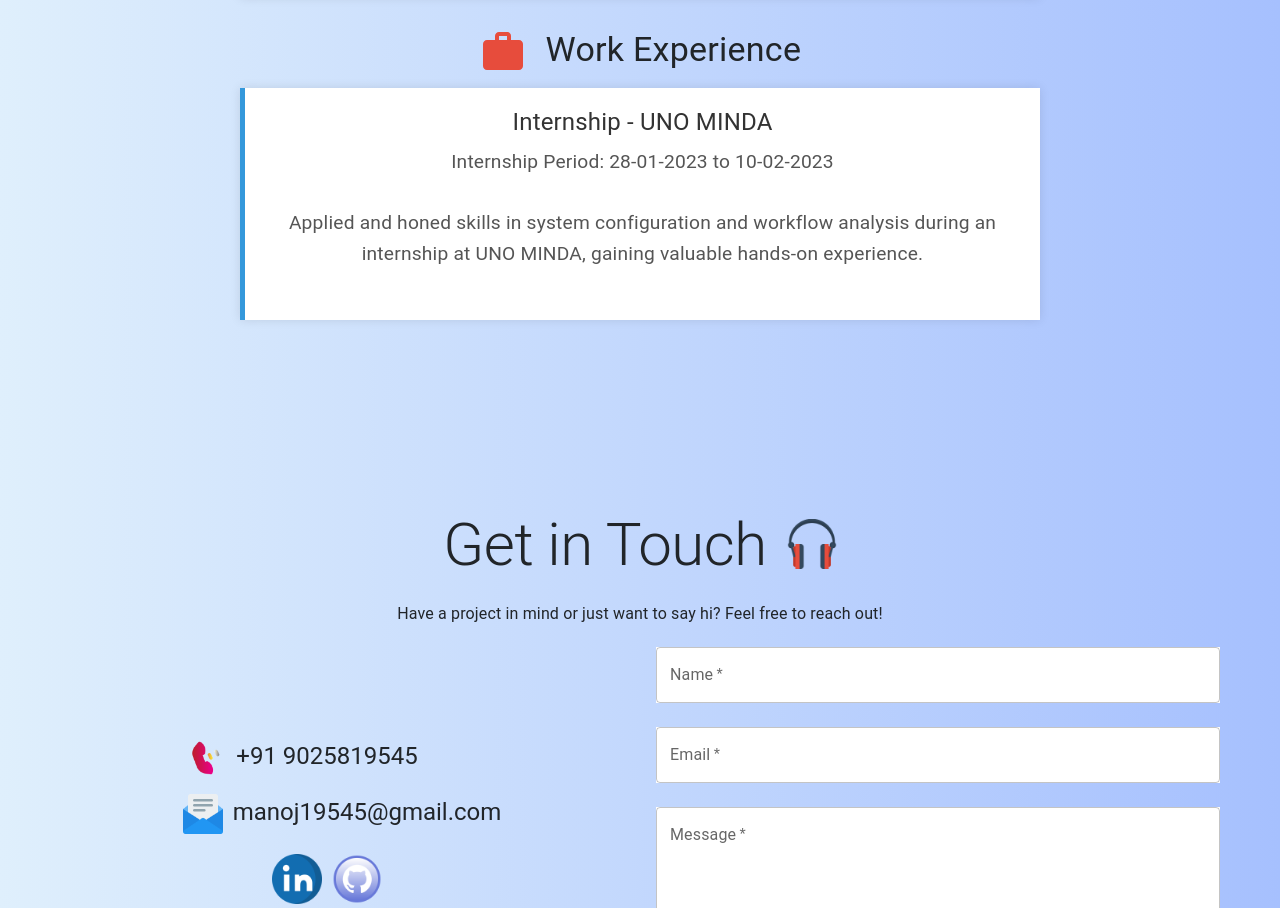
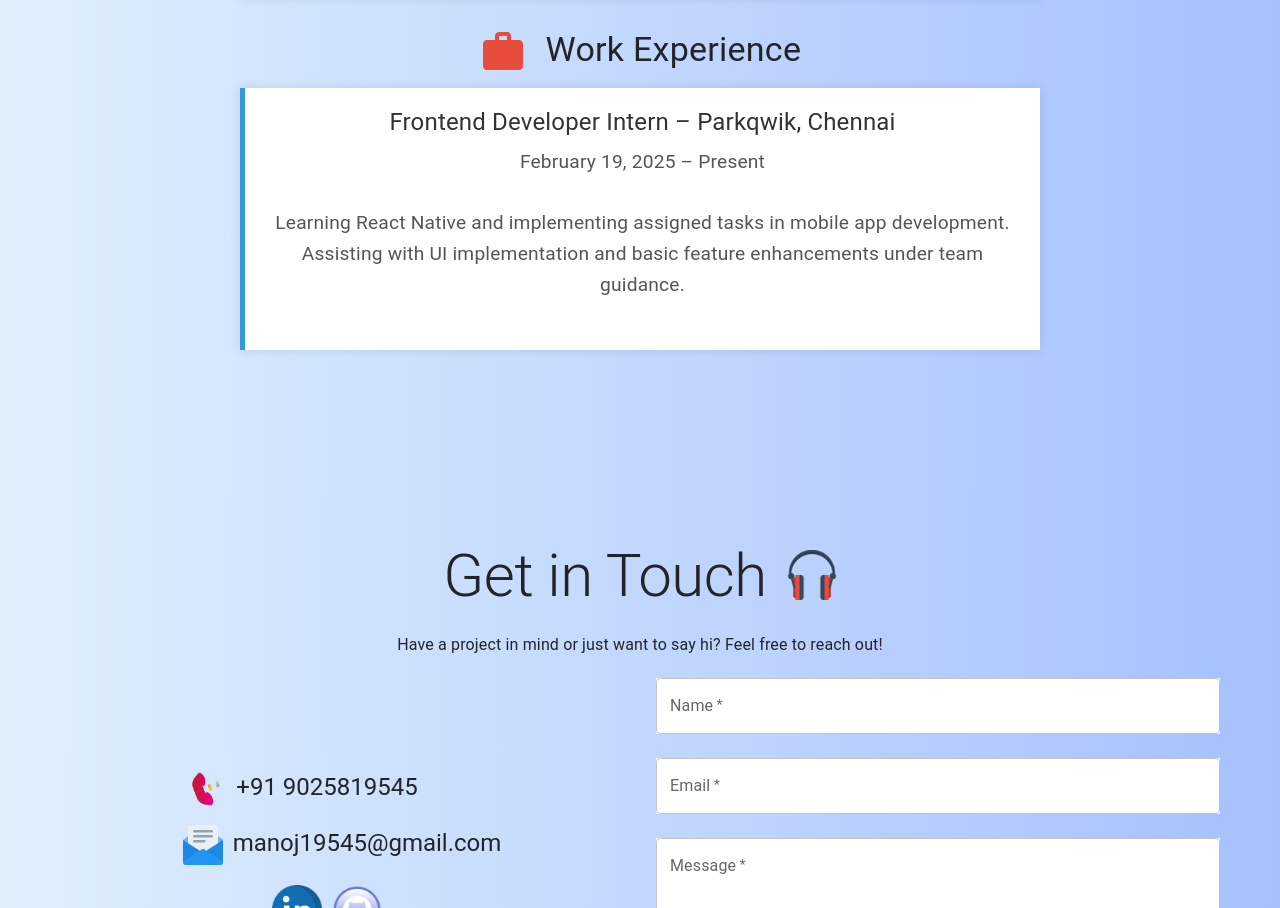
Before and after one commit to manoj-101-dev/Portfolio, a React (Vite) app: page / in a window 1280 px wide. Shown: the part 3827-4735 px from the top of the page. Built offline with nearby package versions, Linux system fonts and the light colour scheme.

Commit message:
minor Changes

```diff
--- a/src/pages/About/About.jsx
+++ b/src/pages/About/About.jsx
@@ -95,15 +95,15 @@ const About = () => {
         <Slide in={true} direction="up" timeout={2000} data-aos="fade-up">
           <div className="content-item">
             <Typography variant="h4" gutterBottom data-aos="fade-up">
-              Internship - UNO MINDA
+              Frontend Developer Intern – Parkqwik, Chennai
             </Typography>
             <Typography variant="body1" gutterBottom data-aos="fade-up">
-              Internship Period: 28-01-2023 to 10-02-2023
+              February 19, 2025 – Present
             </Typography>
             <Typography variant="body2" paragraph data-aos="fade-up">
-              Applied and honed skills in system configuration and workflow
-              analysis during an internship at UNO MINDA, gaining valuable
-              hands-on experience.
+              Learning React Native and implementing assigned tasks in mobile
+              app development. Assisting with UI implementation and basic
+              feature enhancements under team guidance.
             </Typography>
           </div>
         </Slide>
```
Also changed, not shown: 1 other file (tests, documents, lock files or other folders).
